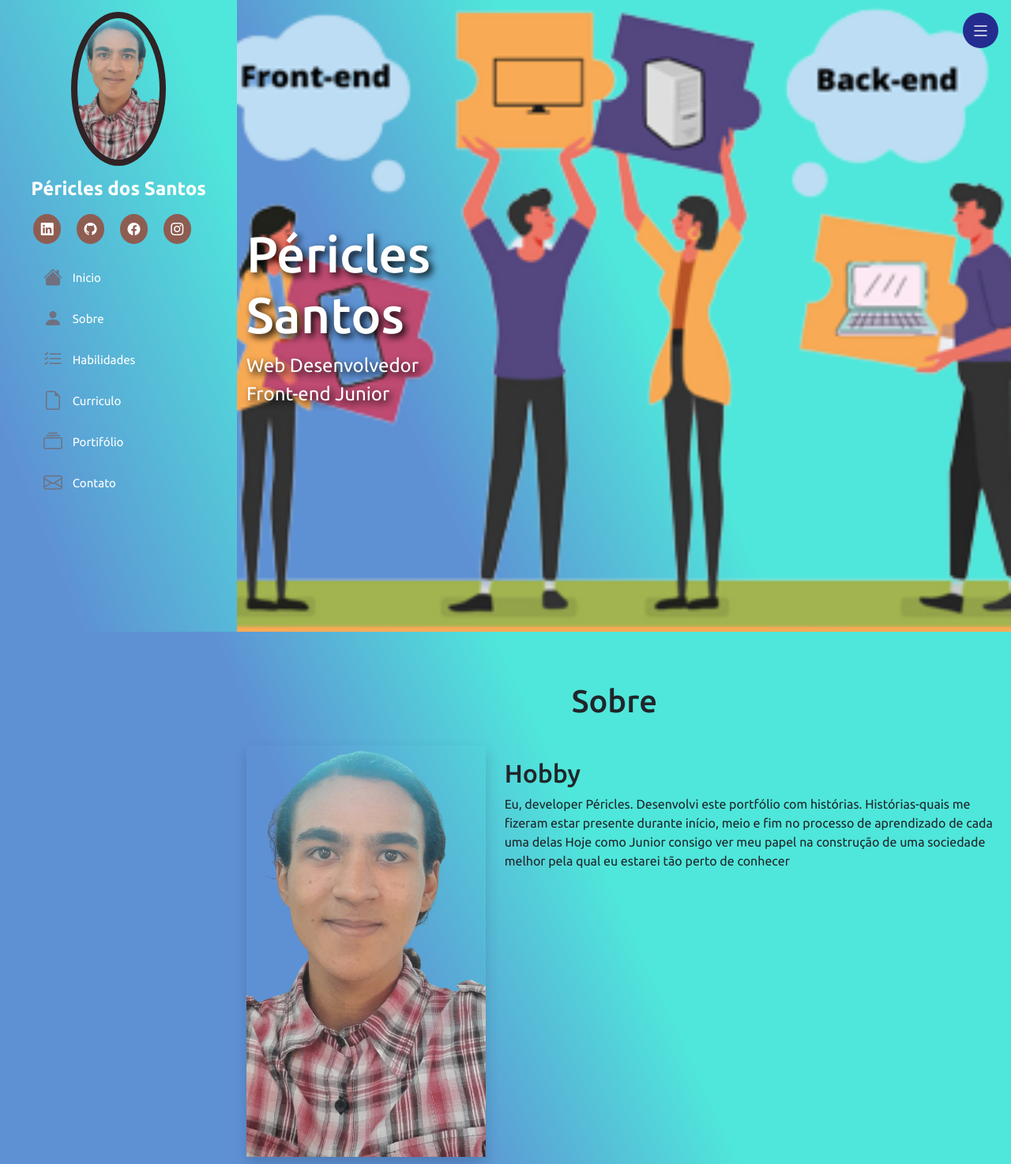
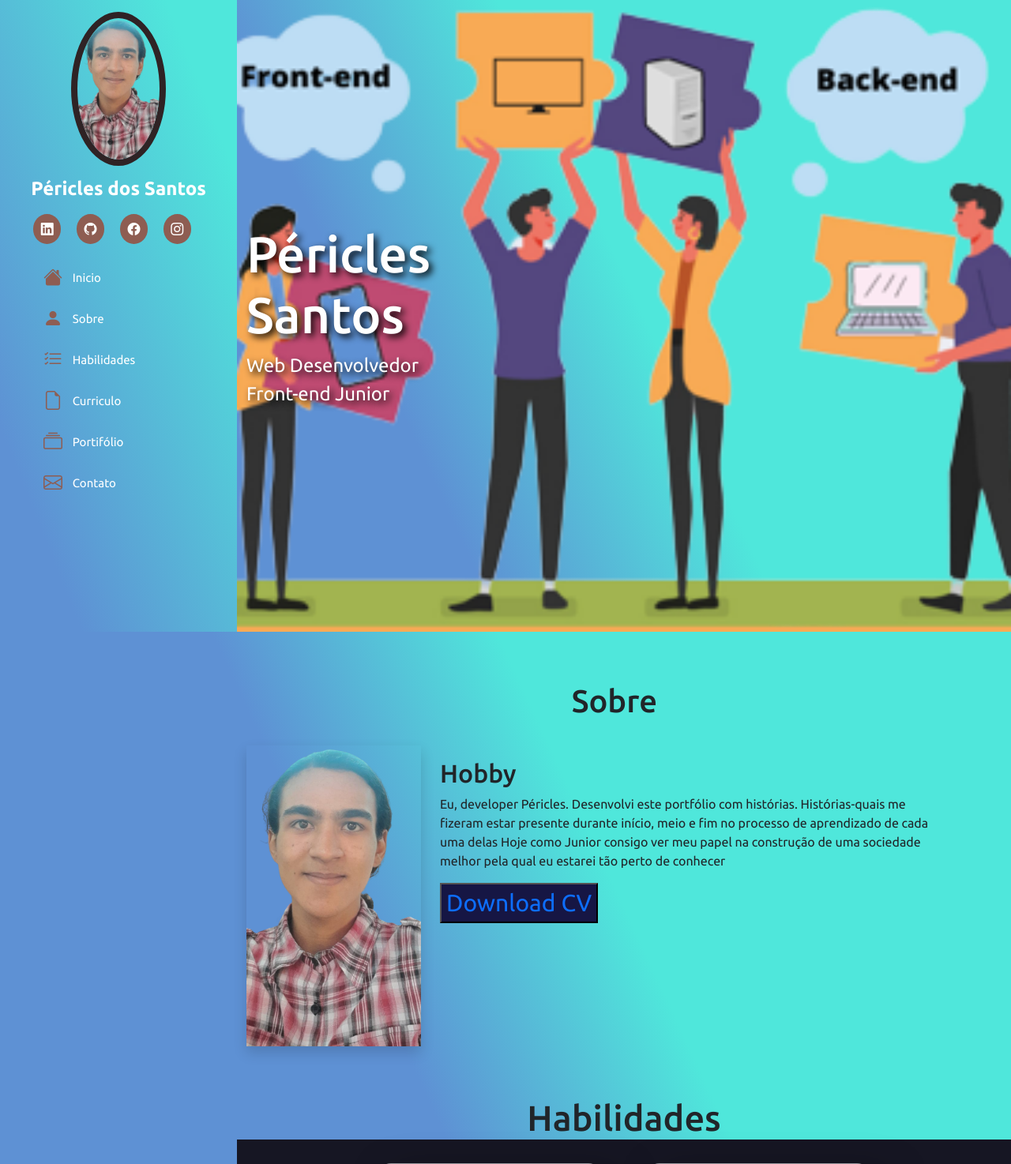
Before and after one commit to PericlesDev/Portfolio, a Flask app: page / in a window 1280 px wide. Shown: the top 1474 px of the page at 79% size. Run offline with Flask 2, Linux system fonts and the light colour scheme; some libraries are stand-ins or nearby versions.

Commit message:
CV-PDF, Link descritivo, Logo de marca

```diff
--- a/static/style.css
+++ b/static/style.css
@@ -62,7 +62,7 @@ html, body {
 .nav-menu a i, .nav-menu a:focus i{ /* estilização do Menu de Navegação */
     font-size: 24px;
     padding-right: 0.8rem;
-    color: #6f7180;
+    color: #8E5D52;
 }
 .nav-menu a:hover, .nav-menu .active, .nav-menu .active:focus, .nav-menu li:hover > a{
     text-decoration: none;
@@ -91,6 +91,13 @@ section#inicio span#subtitle{
     margin-right: 8rem;
     font-size: 1.5rem;
     text-shadow: 4px 4px 10px #000000;
+}
+button.botao{
+ font-size: 30px;
+ background:#161644;
+}
+button.botao a{
+    text-decoration:none;
 }
 
 section#sobre h1 {
@@ -211,6 +218,8 @@ section#portfolio h2{
     font-size: 45px;
 }
 
+
+
 /* Responsividade Mobile */
 
 i.menu-mobile {
@@ -225,7 +234,7 @@ i.menu-mobile {
     z-index: 10;
     width: 45px;
     height: 45px;
-    display: flex;
+    display: none; /*esconde o menu-mobile */
     justify-content: center;
     align-items: center;
 
--- a/templates/index.html
+++ b/templates/index.html
@@ -6,7 +6,7 @@
     <!--Biblioteca do Bootstrap/Css-->
     <link rel="stylesheet" href="../static/Bootstrap/css/bootstrap.css">
     <link rel="stylesheet" href="../static/style.css">
-    <link rel="icon" type='image/png' href="#">
+    <link rel="shortcut icon" href="../static/img/solution.png" type="image/x-icon">
     <link rel="stylesheet" href="https://cdn.jsdelivr.net/npm/bootstrap-icons@1.8.1/font/bootstrap-icons.css">
     <title>Péricles dos Santos</title>
 
@@ -22,13 +22,13 @@
 <h1>Péricles dos Santos</h1>
 
 <div class="social-links mt-4 text-center">
-<a target="_blank" href="https://www.linkedin.com/in/péricles-ramos-490866227/"><i class="bi bi-linkedin"></i></a>
+<a target="_blank" href="https://www.linkedin.com/in/péricles-ramos-490866227/"><abbr title="Linkedin"><i class="bi bi-linkedin"></i></abbr></a>
 
-<a target="_blank" href="https://github.com/PericlesDev"><i class="bi bi-github"></i></a>
+<a target="_blank" href="https://github.com/PericlesDev"><abbr title="GitHub"><i class="bi bi-github"></i></abbr></a>
 
-<a target="_blank" href="https://www.facebook.com/profile.php?id=100079502603271"><i class="bi bi-facebook"></i></a>
+<a target="_blank" href="https://www.facebook.com/profile.php?id=100079502603271"><abbr title="Facebook"><i class="bi bi-facebook"></i></abbr></a>
 
-<a target="_blank" href="https://www.instagram.com/pericles_developer/"><i class="bi bi-instagram"></i></a>
+<a target="_blank" href="https://www.instagram.com/pericles_developer/"><abbr title="Instagram"><i class="bi bi-instagram"></i></abbr></a>
 
 </div>
 
@@ -85,7 +85,7 @@
     </div>
   </div>
    <div class="row mt-4">
-     <div class="col-md-4">
+     <div class="col-md-3">
        <img class="img-fluid shadow" src="../static/img/Péricles dos Santos.png"
        alt="Foto do Péricles" data-anime="left">
        </div>
@@ -95,6 +95,7 @@
          Desenvolvi este portfólio com histórias.
          Histórias-quais me fizeram estar presente durante início, meio e fim no processo de aprendizado de cada uma delas
          Hoje como Junior consigo ver meu papel na construção de uma sociedade melhor pela qual eu estarei tão perto de conhecer</p>
+       <button class="botao"><a href="../static/Moderno Profissional Currículo (1).pdf" download="PériclesCV" type="apllication/pdf">Download CV</a></button>
       </div>
       </div>
     </section>
@@ -363,7 +364,7 @@
 
     </div>
    </section>
-   </main>
+</main>
 
               <!--Biblioteca do JavaScript-->
 <script src="https://unpkg.com/scrollreveal"></script>
```
Also changed, not shown: static/img/solution.png (added), 1 other file.
